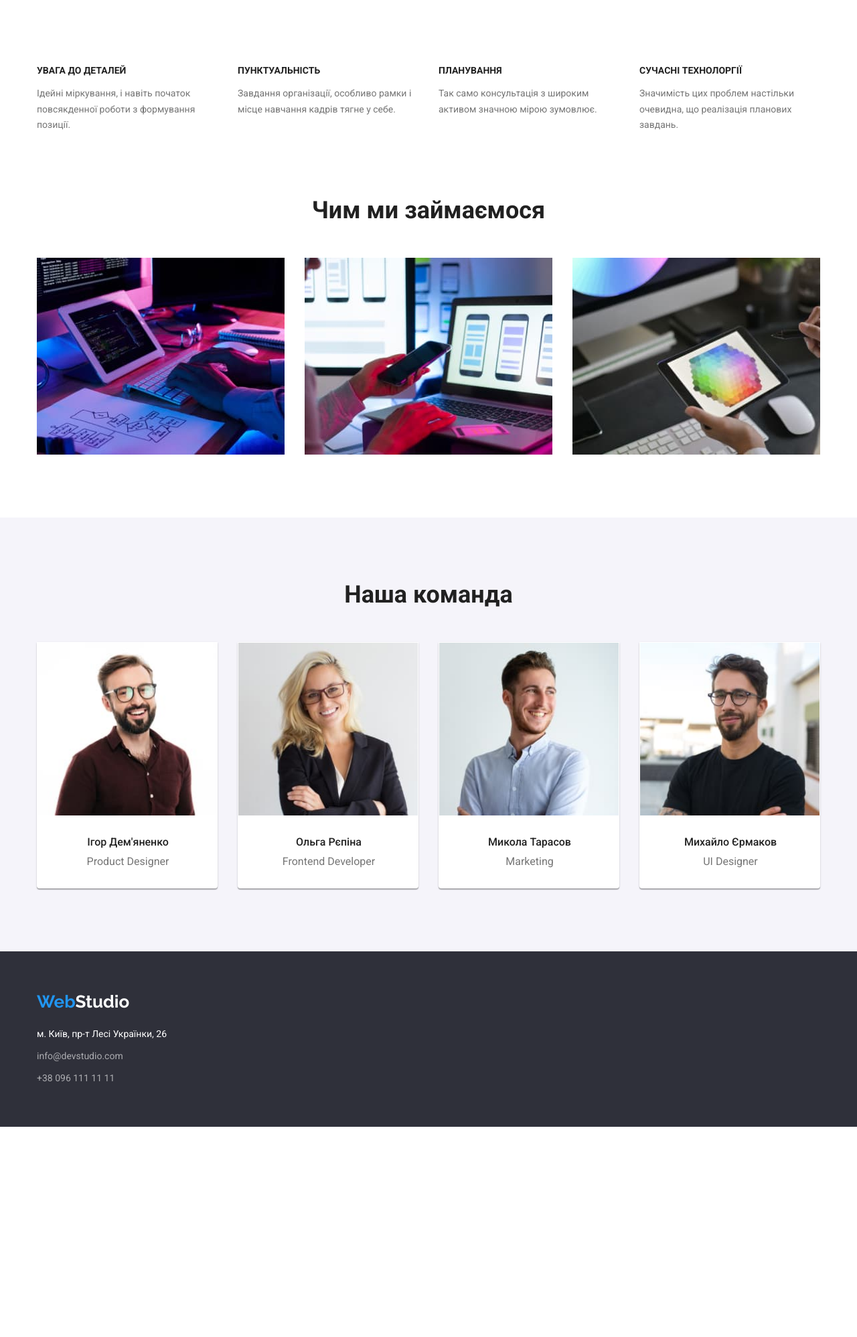
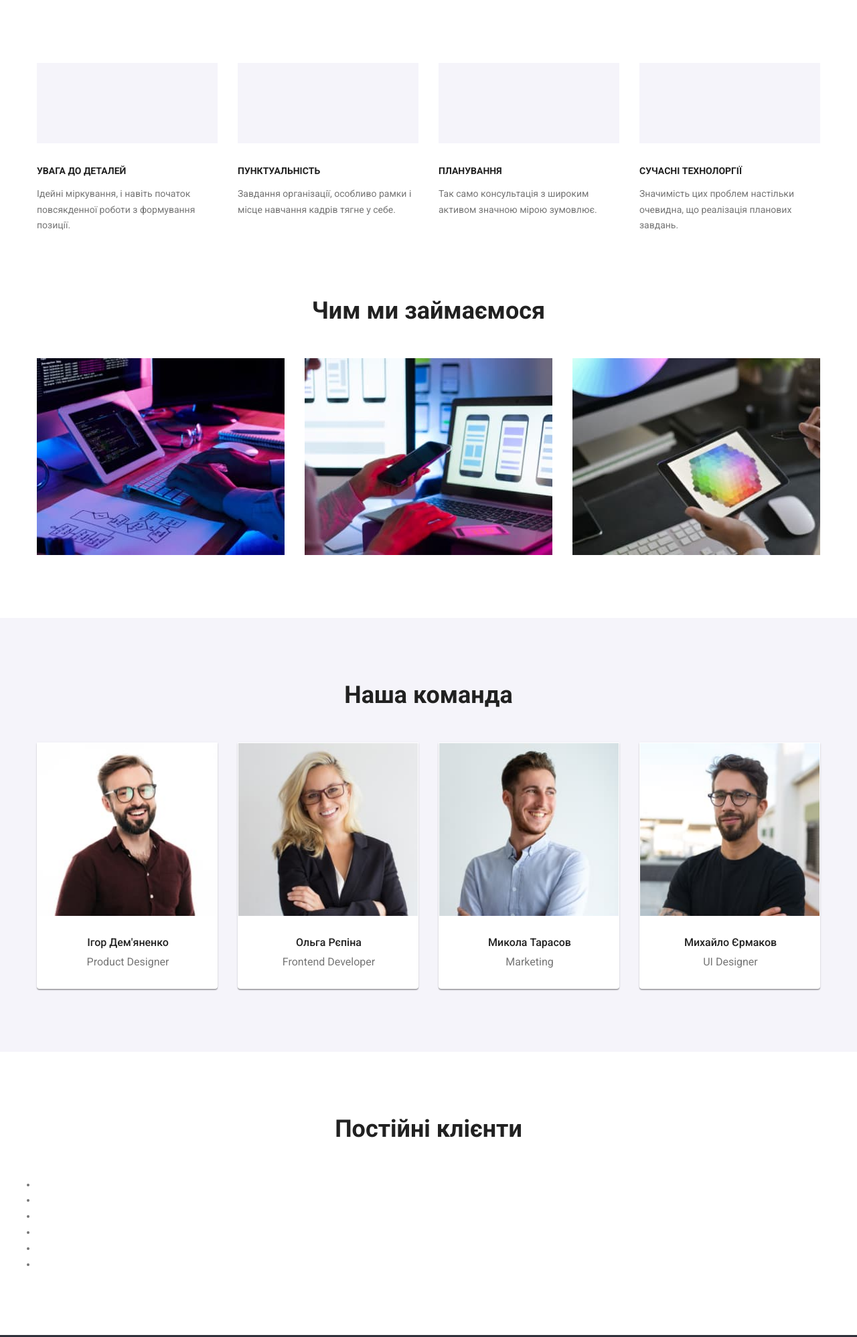
Before and after one commit to InnaPokydko/goit-markup-hw-04, a plain HTML site: page index.html in a window 1280 px wide. Shown: the part 681-2678 px from the top of the page at 67% size. Before the commit the page ends 2364 px from the top, so only its background shows below. Drawn offline with nearby package versions, Linux system fonts and the light colour scheme.

Commit message:
new section

```diff
--- a/css/styles.css
+++ b/css/styles.css
@@ -225,6 +225,13 @@ ul {
 .features-list {
   display: flex;
 }
+.features-cards {
+width: 270px;
+height: 120px;
+align-items: center;
+background-color: var(--section-background-color);
+margin-bottom: 30px;
+}
 
 .features-list .features-item {
   min-width: 270px;
@@ -333,6 +340,11 @@ ul {
   line-height: 1.17;
   text-align: center;
   margin-bottom: 50px;
+}
+
+/*clients*/
+.clients {
+  background-color: var();
 }
 
 /*Приховані заголовки*/
@@ -505,14 +517,15 @@ ul {
 }
 
 .portfolio-link {
+  display:block;
   color: var(--title-text-color);
   text-decoration: none;
-  display: block;
+
 }
 
-.portfolio-link:hover {
-  box-shadow: 1x 4px 6px rgba(0, 0, 0, 0.16), 0px 4px
-    4px rgba(0, 0, 0, 0.06), 0px 1px 1px rgba(0, 0, 0, 0.12);
+.portfolio-link:hover, .portfolio-link:focus {
+  box-shadow: 0px 1px 1px rgba(0, 0, 0, 0.12), 0px 4px
+    4px rgba(0, 0, 0, 0.06), 1x 4px 6px rgba(0, 0, 0, 0.16);
 }
 
 .portfolio-title {
--- a/index.html
+++ b/index.html
@@ -63,6 +63,7 @@
           <h2 class="title visually-hidden">Наші переваги</h2>
           <ul class="features-list list">
             <li class="features-item">
+              <div class="features-cards"></div>
               <h3 class="list-title">Увага до деталей</h3>
               <p class="text">
                 Ідейні міркування, і навіть початок повсякденної роботи з
@@ -70,6 +71,7 @@
               </p>
             </li>
             <li class="features-item">
+              <div class="features-cards"></div>
               <h3 class="list-title">Пунктуальність</h3>
               <p class="text">
                 Завдання організації, особливо рамки і місце навчання кадрів
@@ -77,12 +79,14 @@
               </p>
             </li>
             <li class="features-item">
+              <div class="features-cards"></div>
               <h3 class="list-title">Планування</h3>
               <p class="text">
                 Так само консультація з широким активом значною мірою зумовлює.
               </p>
             </li>
             <li class="features-item last">
+              <div class="features-cards"></div>
               <h3 class="list-title">Сучасні технолоргії</h3>
               <p class="text">
                 Значимість цих проблем настільки очевидна, що реалізація
@@ -187,6 +191,21 @@
           </ul>
         </div>
       </section>
+
+      <section class="clients section">
+        <div class="container">
+          <h2 class="title">Постійні клієнти</h2>
+          <ul class="client-logo">
+            <li></li>
+            <li></li>
+            <li></li>
+            <li></li>
+            <li></li>
+            <li></li>
+          </ul>
+
+        </div>
+      </section>
     </main>
 
     <footer class="footer">
```
